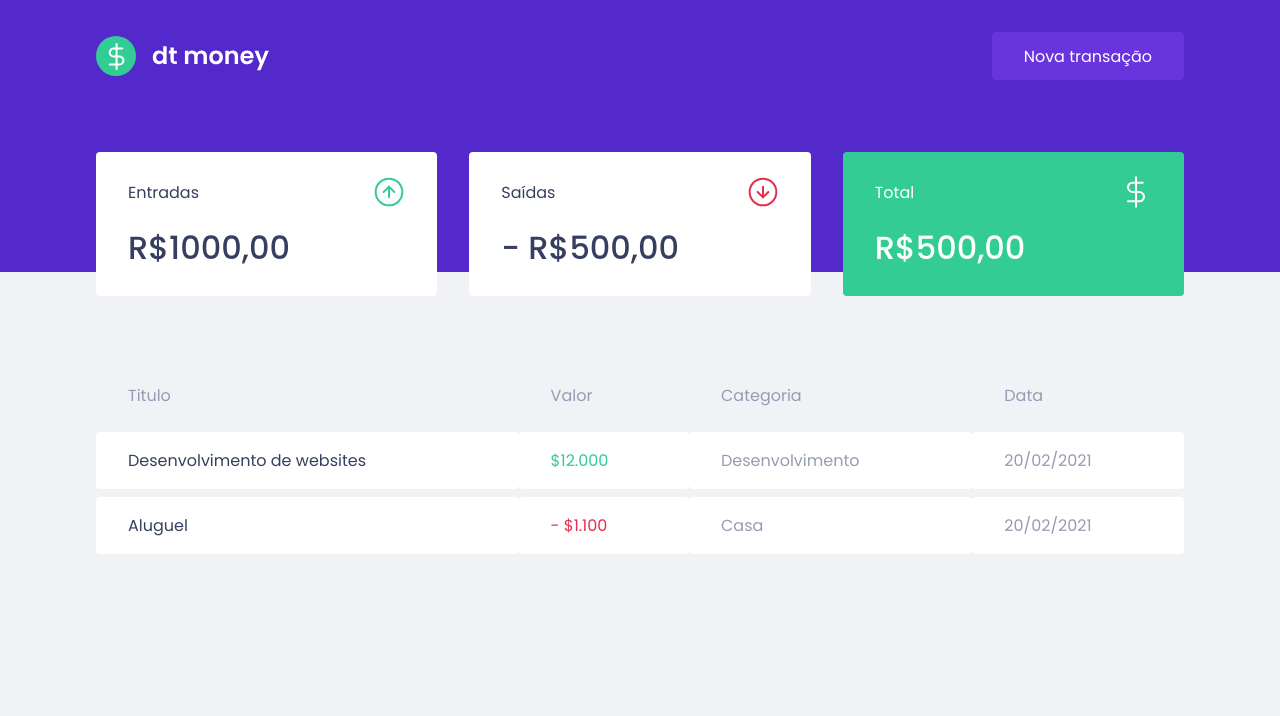
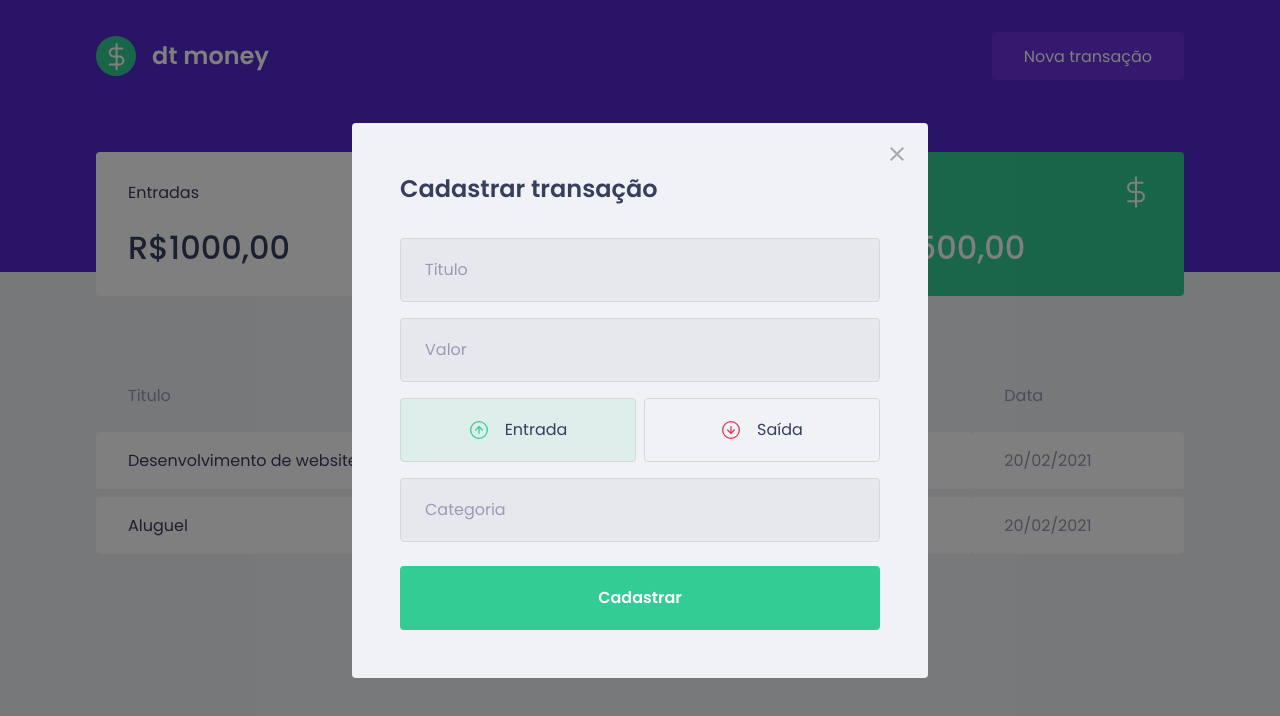
Before and after one commit to lanDev01/dtmoney, a React (Create React App) app: page / in a window 1280 px wide. Both pictures are taken after a click on the button "Nova transação". Shown: the top 716 px of the page. Built offline with nearby package versions, Linux system fonts and the light colour scheme; no server answers; what miragejs would draw is missing.

Commit message:
chore: estilizando modal

```diff
--- a/package.json
+++ b/package.json
@@ -5,8 +5,10 @@
   "dependencies": {
     "axios": "^1.6.8",
     "miragejs": "^0.1.48",
+    "polished": "^4.3.1",
     "react": "^18.2.0",
     "react-dom": "^18.2.0",
+    "react-modal": "^3.16.1",
     "react-scripts": "^5.0.1",
     "styled-components": "^6.1.8",
     "web-vitals": "^2.1.4"
@@ -19,6 +21,7 @@
     "@types/node": "^16.18.89",
     "@types/react": "^18.2.67",
     "@types/react-dom": "^18.2.22",
+    "@types/react-modal": "^3.16.3",
     "@types/styled-components": "^5.1.34",
     "typescript": "^4.9.5"
   },
--- a/src/App.tsx
+++ b/src/App.tsx
@@ -1,12 +1,34 @@
-import { GlobalStyle } from "./styles/global";
+import Modal from 'react-modal'
 import { Header } from "./components/Header/index"
 import { Dashboard } from "./components/Dashboard";
 
+import { GlobalStyle } from "./styles/global";
+import { useState } from 'react';
+import { NewTransactionModal } from './components/NewTransactionModa';
+
+Modal.setAppElement('#root')
+
 export function App() {
+  const [isNewTransactionsModalOpen, setIsNewTransactionsModalOpen] = useState(false);
+
+    function handleOpenNewTransactionModal() {
+        setIsNewTransactionsModalOpen(true)
+    }
+
+    function handleCloseNewTransactionModal() {
+        setIsNewTransactionsModalOpen(false)
+    }
+
   return (
     <>
-      <Header/>
+      <Header onOpenNewTransactionModal={handleOpenNewTransactionModal} />
       <Dashboard />
+
+      <NewTransactionModal
+        isOpen={isNewTransactionsModalOpen}
+        onRequestClose={handleCloseNewTransactionModal}
+      />
+
       <GlobalStyle />
     </>
   );
--- a/src/components/Header/index.tsx
+++ b/src/components/Header/index.tsx
@@ -1,12 +1,18 @@
 import logo from '../../assets/logo.svg'
 import { Container, Content } from './styles'
 
-export function Header() {
+interface HeaderProps {
+    onOpenNewTransactionModal: () => void;
+}
+
+export function Header({ onOpenNewTransactionModal }: HeaderProps) {
+
+
     return (
         <Container>
             <Content>
                 <img src={logo} alt="dt money" />
-                <button type='button'>
+                <button type='button' onClick={onOpenNewTransactionModal}>
                     Nova transação
                 </button>
             </Content>
--- /dev/null
+++ b/src/components/NewTransactionModa/index.tsx
@@ -0,0 +1,75 @@
+import Modal from 'react-modal';
+import close from '../../assets/Vector.svg'
+import income from '../../assets/Entradas.svg'
+import outcome from '../../assets/Saídas.svg'
+import { Container, TransactionTypeContainer, RadioBox } from './styles';
+import { useState } from 'react';
+
+interface NewTransactionModalProps {
+    isOpen: boolean;
+    onRequestClose: () => void;
+}
+
+export function NewTransactionModal({ isOpen, onRequestClose}: NewTransactionModalProps) {
+    const [type, setType] = useState('deposit')
+
+    return (
+        <Modal
+            isOpen={isOpen}
+            onRequestClose={onRequestClose}
+            overlayClassName={'react-modal-overlay'}
+            className="react-modal-content"
+        >
+            <button
+                type='button'
+                onClick={onRequestClose}
+                className='react-modal-cloese'
+            >
+                <img src={close} alt="Fechar modal" />
+            </button>
+
+        <Container>
+            <h2>Cadastrar transação</h2>
+
+            <input
+                placeholder='Titulo'
+            />
+
+            <input
+                type="number"
+                placeholder='Valor'
+            />
+
+            <TransactionTypeContainer>
+                <RadioBox
+                    type='button'
+                    onClick={() => { setType('deposit'); }}
+                    isActive={type ==='deposit'}
+                    activeColor="green"
+                >
+                    <img src={income} alt="Entrada" />
+                    <span>Entrada</span>
+                </RadioBox>
+
+                <RadioBox
+                    type='button'
+                    onClick={() => { setType('withdraw'); }}
+                    isActive={type ==='withdraw'}
+                    activeColor="red"
+                >
+                    <img src={outcome} alt="Saída" />
+                    <span>Saída</span>
+                </RadioBox>
+            </TransactionTypeContainer>
+
+            <input
+                placeholder='Categoria'
+            />
+
+            <button type='submit'>
+                Cadastrar
+            </button>
+        </Container>
+      </Modal>
+    )
+}
--- /dev/null
+++ b/src/components/NewTransactionModa/styles.ts
@@ -0,0 +1,99 @@
+import styled from "styled-components";
+import { darken, transparentize } from 'polished'
+
+export const Container = styled.form`
+    h2 {
+        color: var(--text-title);
+        font-size: 1.5rem;
+        margin-bottom: 2rem;
+    }
+
+    input {
+        width: 100%;
+        padding: 0 1.5rem;
+        height: 4rem;
+        border-radius: 0.25rem;
+        border: 1px solid #d7d7d7;
+        background: #e7e7ee;
+
+        font-weight: 400;
+        font-size: 1rem;
+
+        &::placeholder {
+            color: var(--text-body);
+        }
+
+        & + input {
+            margin-top: 1rem;
+        }
+    }
+
+    button[type="submit"] {
+        width: 100%;
+        padding: 0 1.5rem;
+        height: 4rem;
+        background: var(--green);
+        color: #fff;
+        border-radius: 0.25rem;
+        border: 0;
+        font-size: 1rem;
+        margin-top: 1.5rem;
+        font-weight: 600;
+
+        transition: filter 0.2s;
+
+        &:hover {
+            filter: brightness(0.9);
+        }
+    }
+
+`;
+
+export const TransactionTypeContainer = styled.div`
+    margin: 1rem 0;
+    display: grid;
+    grid-template-columns: 1fr 1fr;
+    gap: 0.5rem;
+`;
+
+interface RadioBoxProps {
+    isActive: boolean;
+    activeColor: 'green' | 'red';
+}
+
+const colors = {
+    green: '#33cc95',
+    red: '#e52e4d',
+}
+
+export const RadioBox = styled.button<RadioBoxProps>`
+    height: 4rem;
+    border: 1px solid #d7d7d7;
+    border-radius: 0.25rem;
+
+    background: ${({isActive, activeColor}) => isActive
+    ?  transparentize(0.9, colors[activeColor])
+    : 'transparent'};
+
+    display: flex;
+    align-items: center;
+    justify-content: center;
+
+    transition: border-color 0.2s;
+
+    &:hover {
+        border-color: ${darken(0.1, '#d7d7d7')};
+    }
+
+    img {
+        width: 20px;
+        height: 20px;
+    }
+
+    span {
+        display: inline-block;
+        margin-left: 1rem;
+        font-size: 1rem;
+        color: var(--text-title);
+    }
+`
--- a/src/styles/global.ts
+++ b/src/styles/global.ts
@@ -53,4 +53,42 @@
         opacity: 0.6;
         cursor: not-allowed;
     }
+
+    .react-modal-overlay {
+        background: rgba(0, 0, 0, 0.5);
+
+        position: fixed;
+        top: 0;
+        bottom: 0;
+        right: 0;
+        left: 0;
+
+        display: flex;
+        align-items: center;
+        justify-content: center;
+    }
+
+    .react-modal-content {
+        width: 100%;
+        max-width: 576px;
+
+        background: var(--background);
+        padding: 3rem;
+        position: relative;
+        border-radius: 0.25rem;
+    }
+
+    .react-modal-cloese {
+        position: absolute;
+        right: 1.5rem;
+        top: 1.5rem;
+        border: 0;
+        background: transparent;
+
+        transition: filter 0.2s;
+
+        &:hover {
+            filter: brightness(0.8);
+        }
+    }
 `
```
Also changed, not shown: 1 other file (tests, documents, lock files or other folders).
